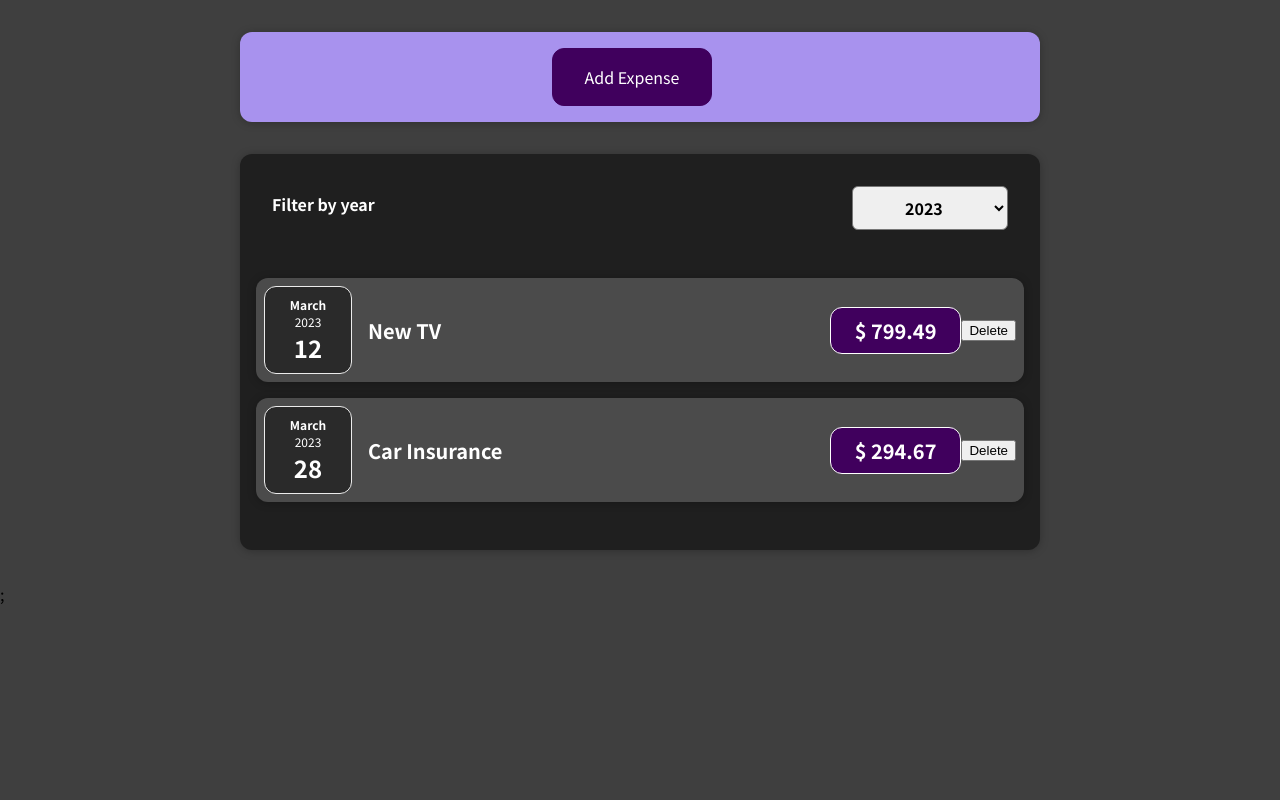
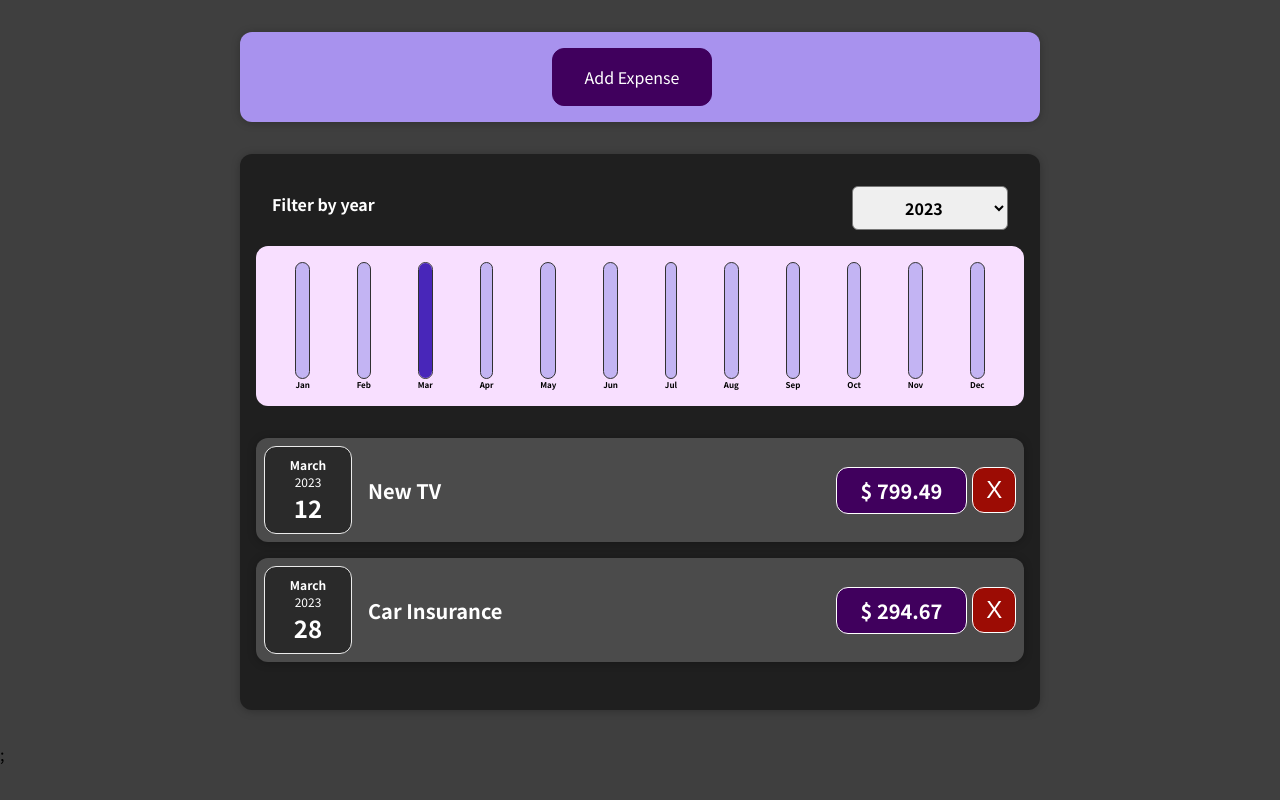
Before and after one commit to shubhamv387/ExpenseTrackerApp-UI-React, a React (Vite) app: page / in a window 1280 px wide. Built offline with nearby package versions, Linux system fonts and the light colour scheme.

Commit message:
added bar chart into the expense app

```diff
--- /dev/null
+++ b/src/assets/components/Chart/Chart.css
@@ -0,0 +1,9 @@
+.chart {
+  padding: 1rem;
+  border-radius: 12px;
+  background-color: #f8dfff;
+  text-align: center;
+  display: flex;
+  justify-content: space-around;
+  height: 10rem;
+}
--- /dev/null
+++ b/src/assets/components/Chart/Chart.jsx
@@ -0,0 +1,24 @@
+import React from "react";
+import "./Chart.css";
+import ChartBars from "./ChartBar";
+
+const Charts = (props) => {
+  const dataPointValues = props.dataPoints.map((dataPoint) => dataPoint.value);
+
+  const totalMaximum = Math.max(...dataPointValues);
+
+  return (
+    <div className="chart">
+      {props.dataPoints.map((dataPoint) => (
+        <ChartBars
+          value={dataPoint.value}
+          maxValue={totalMaximum}
+          label={dataPoint.label}
+          key={dataPoint.label}
+        />
+      ))}
+    </div>
+  );
+};
+
+export default Charts;
--- /dev/null
+++ b/src/assets/components/Chart/ChartBar.css
@@ -0,0 +1,30 @@
+.chart-bar {
+  height: 100%;
+  display: flex;
+  flex-direction: column;
+  align-items: center;
+}
+
+.chart-bar__inner {
+  height: 100%;
+  width: 100%;
+  border: 1px solid #313131;
+  border-radius: 12px;
+  background-color: #c3b4f3;
+  overflow: hidden;
+  display: flex;
+  flex-direction: column;
+  justify-content: flex-end;
+}
+
+.chart-bar__fill {
+  background-color: #4826b9;
+  width: 100%;
+  transition: all 0.3s ease-out;
+}
+
+.chart-bar__label {
+  font-weight: bold;
+  font-size: 0.5rem;
+  text-align: center;
+}
--- /dev/null
+++ b/src/assets/components/Chart/ChartBar.jsx
@@ -0,0 +1,22 @@
+import React from "react";
+import "./ChartBar.css";
+
+const ChartBars = (props) => {
+  let barFillHeight = "0%";
+  if (props.maxValue > 0) {
+    barFillHeight = Math.round((props.value / props.maxValue) * 100) + "%";
+  }
+  return (
+    <div className="chart-bar">
+      <div className="chart-bar__inner">
+        <div
+          className="chart-bar__fill"
+          style={{ height: barFillHeight }}
+        ></div>
+      </div>
+      <div className="chart-bar__label">{props.label} </div>
+    </div>
+  );
+};
+
+export default ChartBars;
--- a/src/assets/components/Expenses/ExpenseItem.css
+++ b/src/assets/components/Expenses/ExpenseItem.css
@@ -35,6 +35,17 @@
   border-radius: 12px;
 }
 
+.expense-item__delete {
+  font-size: 1.5rem;
+  color: white;
+  background-color: #9c0c04;
+  border: 1px solid white;
+  padding: 0.5rem 0.8rem;
+  cursor: pointer;
+  border-radius: 12px;
+  margin-left: 5px;
+}
+
 @media (min-width: 580px) {
   .expense-item__description {
     flex-direction: row;
--- a/src/assets/components/Expenses/ExpenseItem.jsx
+++ b/src/assets/components/Expenses/ExpenseItem.jsx
@@ -6,7 +6,8 @@
 
 const ExpenseItem = (props) => {
   const deleteHandler = (id) => {
-    props.delete(id);
+    const result = window.confirm("Are you Sure?");
+    result && props.delete(id);
   };
 
   return (
@@ -14,7 +15,12 @@
       <Card className="expense-item">
         <ExpenseDate date={props.date} />
         <ExpenseDetails title={props.title} amount={props.amount} />
-        <button onClick={() => deleteHandler(props.id)}>Delete</button>
+        <button
+          className="expense-item__delete"
+          onClick={() => deleteHandler(props.id)}
+        >
+          X
+        </button>
       </Card>
     </li>
   );
--- a/src/assets/components/Expenses/Expenses.jsx
+++ b/src/assets/components/Expenses/Expenses.jsx
@@ -3,6 +3,7 @@
 import Card from "../UI/Card";
 import ExpensesFilter from "./ExpensesFilter";
 import ExpensesList from "./ExpensesList";
+import ExpensesChart from "./ExpensesChart";
 
 const Expenses = (props) => {
   const [filteredYear, setFilteredYear] = useState("2023");
@@ -21,6 +22,7 @@
         selected={filteredYear}
         onChangeFilter={filterChangeHandler}
       />
+      <ExpensesChart expenses={filteredExpenses} />
       <ExpensesList
         items={filteredExpenses}
         onDeleteExpense={props.onDeleteExpense}
--- /dev/null
+++ b/src/assets/components/Expenses/ExpensesChart.jsx
@@ -0,0 +1,28 @@
+import React from "react";
+import Charts from "../Chart/Chart";
+
+const ExpensesChart = (props) => {
+  const chartDataPoints = [
+    { label: "Jan", value: 0 },
+    { label: "Feb", value: 0 },
+    { label: "Mar", value: 0 },
+    { label: "Apr", value: 0 },
+    { label: "May", value: 0 },
+    { label: "Jun", value: 0 },
+    { label: "Jul", value: 0 },
+    { label: "Aug", value: 0 },
+    { label: "Sep", value: 0 },
+    { label: "Oct", value: 0 },
+    { label: "Nov", value: 0 },
+    { label: "Dec", value: 0 },
+  ];
+
+  for (const expense of props.expenses) {
+    const expenseMonth = expense.date.getMonth(); // output 0 to 11
+    chartDataPoints[expenseMonth].value += expense.amount;
+  }
+
+  return <Charts dataPoints={chartDataPoints} />;
+};
+
+export default ExpensesChart;
```
